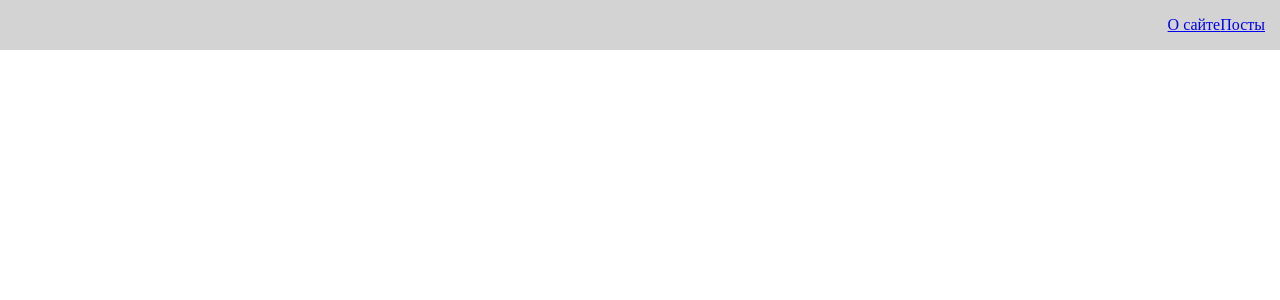
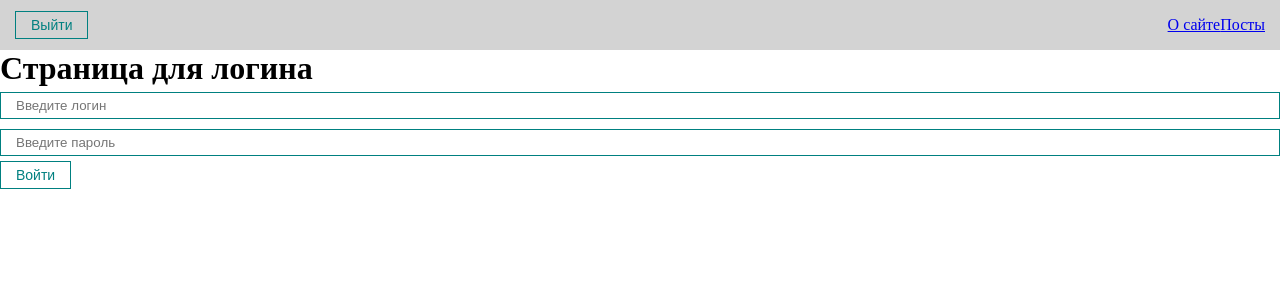
Before and after one commit to thenewlights/react-fund-course, a React (Create React App) app: page /login in a window 1280 px wide. Before the commit this address led to /. Shown: the top 300 px of the page. Built offline with nearby package versions, Linux system fonts and the light colour scheme.

Commit message:
little changes, learned useContext

```diff
--- a/src/App.js
+++ b/src/App.js
@@ -1,12 +1,31 @@
 import Navbar from "./components/UI/Navbar/Navbar";
 import AppRouter from "./components/AppRouter";
-
+import { BrowserRouter } from "react-router-dom";
+import { AuthContext } from './context/index';
+import { useEffect, useState } from "react";
 
 function App() {
+  const [isAuth, setIsAuth] = useState(false)
+  const [isLoading, setIsLoading] = useState(true)
+  useEffect(() => {
+    if (localStorage.getItem('auth')) {
+      setIsAuth(true)
+    }
+    setIsLoading(false)
+  }, [])
+
   return (
     <div>
-      <Navbar />
-      <AppRouter />
+      <AuthContext.Provider value={{
+        isAuth,
+        setIsAuth,
+        isLoading
+      }}>
+        <BrowserRouter>
+          <Navbar />
+          <AppRouter />
+        </BrowserRouter>
+      </AuthContext.Provider>
     </div>
   );
 }
--- a/src/components/AppRouter.jsx
+++ b/src/components/AppRouter.jsx
@@ -1,16 +1,31 @@
-import React from 'react';
+import React, { useContext } from 'react';
 import { Routes, Route, Navigate } from 'react-router-dom';
-import About from '../pages/About';
-import Posts from '../pages/Pages';
-import PostIdPage from './../pages/PostIdPage';
+import { publicRoutes, privateRoutes } from '../router';
+import { AuthContext } from '../context';
+import Loader from './UI/Loader/Loader';
 
 const AppRouter = () => {
+    const { isAuth, isLoading } = useContext(AuthContext)
+    console.log(isAuth);
+    if (isLoading) {
+        return <Loader />
+    }
     return (
         <Routes>
-            <Route path="about" element={<About />} />
-            <Route path="posts" element={<Posts />} />
-            <Route path="posts/:id" element={<PostIdPage />} />
-            <Route path="*" element={<Navigate replace to="/" />} />
+            {
+                isAuth
+                    ?
+                    privateRoutes.map(route =>
+                        <Route key={route.path} Component={route.component} path={route.path} />
+                    )
+
+                    :
+                    publicRoutes.map(route =>
+                        <Route key={route.path} Component={route.component} path={route.path} />
+                    )
+
+            }
+            <Route path="*" element={<Navigate replace to="/login" />} />
         </Routes>
     );
 };
--- a/src/components/UI/Navbar/Navbar.jsx
+++ b/src/components/UI/Navbar/Navbar.jsx
@@ -1,9 +1,17 @@
-import React from 'react';
+import React, { useContext } from 'react';
 import { Link } from 'react-router-dom';
+import MyButton from '../button/MyButton';
+import { AuthContext } from '../../../context';
 
 const Navbar = () => {
+    const { isAuth, setIsAuth } = useContext(AuthContext)
+    const logout = () => {
+        setIsAuth(false)
+        localStorage.removeItem('auth')
+    }
     return (
         <div className="navbar">
+            <MyButton onClick={logout}>Выйти</MyButton>
             <div className="navbar__links">
                 <Link to="/about">О сайте</Link>
                 <Link to="/posts">Посты</Link>
--- /dev/null
+++ b/src/context/index.js
@@ -0,0 +1,3 @@
+import { createContext } from "react";
+
+export const AuthContext = createContext(null)
--- a/src/index.js
+++ b/src/index.js
@@ -1,12 +1,9 @@
 import React from "react";
 import ReactDOM from "react-dom/client";
 import App from "./App";
-import { BrowserRouter } from "react-router-dom";
-
 
 const root = ReactDOM.createRoot(document.getElementById("root"));
+
 root.render(
-    <BrowserRouter>
-        <App />
-    </BrowserRouter>
+    <App />
 );
--- /dev/null
+++ b/src/pages/Login.jsx
@@ -0,0 +1,25 @@
+import React, { useContext } from 'react';
+import MyInput from '../components/UI/input/MyInput';
+import MyButton from './../components/UI/button/MyButton';
+import { AuthContext } from '../context';
+
+const Login = () => {
+    const { isAuth, setIsAuth } = useContext(AuthContext)
+    const submit = event => {
+        event.preventDefault()
+        setIsAuth(true)
+        localStorage.setItem('auth', 'true')
+    }
+    return (
+        <div>
+            <h1>Страница для логина</h1>
+            <form onSubmit={submit} action="">
+                <MyInput type="text" placeholder='Введите логин' />
+                <MyInput type="password" placeholder='Введите пароль' />
+                <MyButton>Войти</MyButton>
+            </form>
+        </div>
+    );
+};
+
+export default Login;
--- /dev/null
+++ b/src/router/index.js
@@ -0,0 +1,13 @@
+import About from "../pages/About"
+import Login from "../pages/Login"
+import Posts from "../pages/Pages"
+import PostIdPage from "../pages/PostIdPage"
+
+export const privateRoutes = [
+    { path: '/about', component: About },
+    { path: '/posts', component: Posts },
+    { path: '/posts/:id', component: PostIdPage },
+]
+export const publicRoutes = [
+    { path: '/login', component: Login },
+]
```
